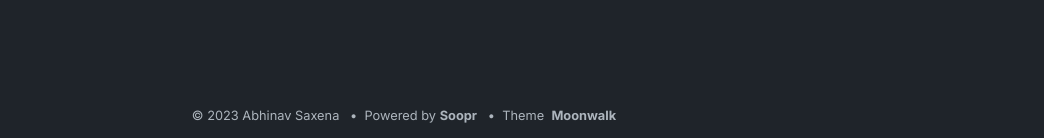
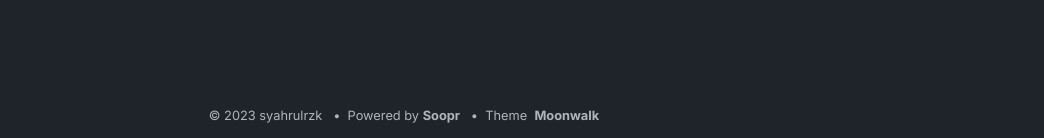
Before and after one commit to syahrulrzk/blog, a Jekyll site: the page built from index.md, in a window 1280 px wide and 900 px high, scrolled down 965 px. Shown: the part 759-897 px from the top of the window, without its empty margins (236-1280 px from the left). Built offline with Jekyll 4.4.1, drawn with Linux system fonts in a browser that asks for light colours.

Commit message:
Update _config.yml

```diff
--- a/_config.yml
+++ b/_config.yml
@@ -1,6 +1,6 @@
-title: Moonwalk
-author: Abhinav Saxena
-url: https://www.abhinavsaxena.com/moonwalk # root address of the site
+title: Blog-now
+author: syahrulrzk
+url: https://syahrulrzk.github.io # root address of the site
 description: > # description of the site (multiple lines allowed)
   Moonwalk is a fast and elegant Jekyll theme with a clean dark mode. It comes with horizontal list (for navbar and footer), card list (for portfolio), and a generic vertical list. It is very easy to modify in case you want to build over it - please see _layouts/home.html to do that.
 
```
